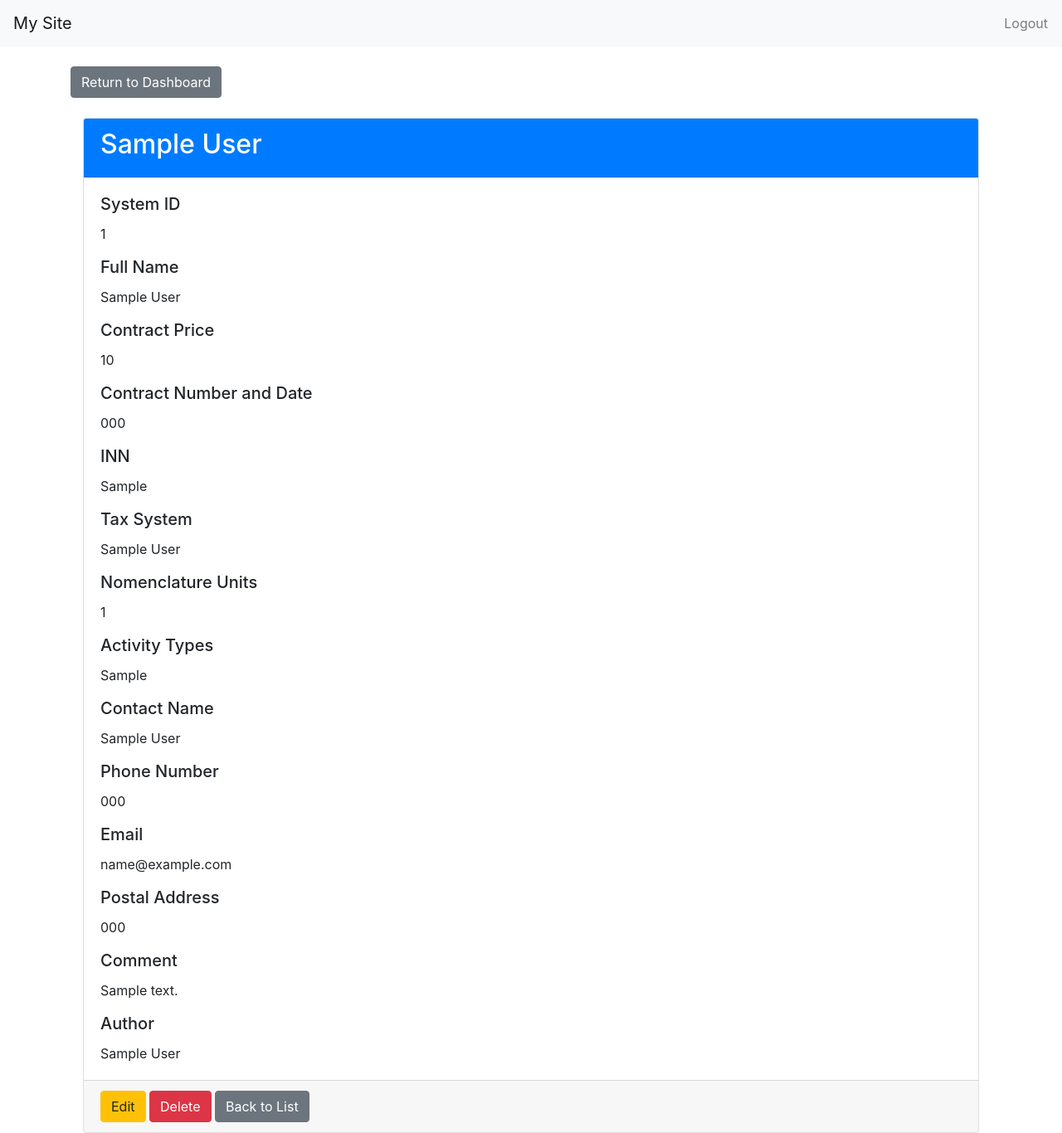
After one commit to Sergey-Pashkov/MB5.2, a Django app: page /accounting/clients/1/ in a window 1280 px wide. The commit adds this page. Shown: the whole page at 83% size. Run offline with Django 5.2, Linux system fonts and the light colour scheme; a user stored in the database is signed in; tables that the repository leaves empty hold one stand-in row (values such as "Sample post"); some libraries are stand-ins or nearby versions.

Commit message:
Создан справичник клиентов

```diff
--- a/Home_button/Accounting_button/models.py
+++ b/Home_button/Accounting_button/models.py
@@ -219,6 +219,7 @@
 # Получение пользовательской модели
 User = get_user_model()
 
+
 class Client(models.Model):
     short_name = models.CharField(max_length=255, blank=False)  # Поле для краткого наименования
     full_name = models.TextField(blank=True)  # Поле для полного наименования
@@ -226,6 +227,7 @@
     contract_number_date = models.TextField(blank=True)  # Поле для номера и даты договора
     inn = models.CharField(max_length=12, blank=True)  # Поле для ИНН
     tax_system = models.ForeignKey('TaxSystem', on_delete=models.CASCADE)  # Поле для системы налогообложения, обязательно для заполнения
+    nomenclature_units = models.IntegerField(blank=False, default=0)  # Поле для количества номенклатурных единиц
     activity_types = models.TextField(blank=True)  # Поле для видов деятельности
     contact_name = models.CharField(max_length=255, blank=True)  # Поле для имени контакта
     phone_number = models.CharField(max_length=15, blank=True)  # Поле для номера телефона
--- /dev/null
+++ b/Home_button/Accounting_button/templates/Accounting_button/Client_list/client_detail.html
@@ -0,0 +1,62 @@
+{% extends 'Accounting_button/base.html' %}
+{% block title %}Client Detail{% endblock %}
+
+{% block content %}
+<div class="container mt-4">
+    <div class="card">
+        <div class="card-header bg-primary text-white">
+            <h2>{{ client.short_name }}</h2>
+        </div>
+        <div class="card-body">
+            <h5 class="card-title">System ID</h5>
+            <p class="card-text">{{ client.id }}</p>
+
+            <h5 class="card-title">Full Name</h5>
+            <p class="card-text">{{ client.full_name }}</p>
+
+            <h5 class="card-title">Contract Price</h5>
+            <p class="card-text">{{ client.contract_price }}</p>
+
+            <h5 class="card-title">Contract Number and Date</h5>
+            <p class="card-text">{{ client.contract_number_date }}</p>
+
+            <h5 class="card-title">INN</h5>
+            <p class="card-text">{{ client.inn }}</p>
+
+            <h5 class="card-title">Tax System</h5>
+            <p class="card-text">{{ client.tax_system.name }}</p>
+
+            <h5 class="card-title">Nomenclature Units</h5>
+            <p class="card-text">{{ client.nomenclature_units }}</p>
+
+            <h5 class="card-title">Activity Types</h5>
+            <p class="card-text">{{ client.activity_types }}</p>
+
+            <h5 class="card-title">Contact Name</h5>
+            <p class="card-text">{{ client.contact_name }}</p>
+
+            <h5 class="card-title">Phone Number</h5>
+            <p class="card-text">{{ client.phone_number }}</p>
+
+            <h5 class="card-title">Email</h5>
+            <p class="card-text">{{ client.email }}</p>
+
+            <h5 class="card-title">Postal Address</h5>
+            <p class="card-text">{{ client.postal_address }}</p>
+
+            <h5 class="card-title">Comment</h5>
+            <p class="card-text">{{ client.comment }}</p>
+
+            <h5 class="card-title">Author</h5>
+            <p class="card-text">{{ client.author_name }}</p>
+        </div>
+        <div class="card-footer text-muted">
+            <a href="{% url 'client_edit' client.id %}" class="btn btn-warning">Edit</a>
+            {% if request.user.user_type == 'owner' %}
+            <a href="{% url 'client_delete' client.id %}" class="btn btn-danger">Delete</a>
+            {% endif %}
+            <a href="{% url 'client_list' %}" class="btn btn-secondary">Back to List</a>
+        </div>
+    </div>
+</div>
+{% endblock %}
--- a/Home_button/Accounting_button/templates/Accounting_button/executor_dashboard.html
+++ b/Home_button/Accounting_button/templates/Accounting_button/executor_dashboard.html
@@ -3,7 +3,11 @@
 
 {% block title %}Executor Dashboard{% endblock %}
 
+
 {% block content %}
 <h1>Welcome, {{ request.user.first_name }}!</h1>
 <p>This is the executor dashboard.</p>
+
+<a href="{% url 'client_list' %}" class="btn btn-warning mb-3">Список клиентов</a>
+
 {% endblock %}
--- a/Home_button/Accounting_button/templates/Accounting_button/organizer_dashboard.html
+++ b/Home_button/Accounting_button/templates/Accounting_button/organizer_dashboard.html
@@ -19,5 +19,8 @@
        <!-- Кнопка для перехода на справочник систем налогообложения -->
     <a href="{% url 'tax_systems_list' %}" class="btn btn-warning mb-3">Системы налогообложения</a>
 
+
+    <a href="{% url 'client_list' %}" class="btn btn-warning mb-3">Список клиентов</a>
+
 </div>
 {% endblock %}
--- a/Home_button/Accounting_button/templates/Accounting_button/owner_dashboard.html
+++ b/Home_button/Accounting_button/templates/Accounting_button/owner_dashboard.html
@@ -19,5 +19,7 @@
      <!-- Кнопка для перехода на справочник систем налогообложения -->
     <a href="{% url 'tax_systems_list' %}" class="btn btn-warning mb-3">Системы налогообложения</a>
 
+    <a href="{% url 'client_list' %}" class="btn btn-warning mb-3">Список клиентов</a>
+
 </div>
 {% endblock %}
--- a/Home_button/Accounting_button/urls.py
+++ b/Home_button/Accounting_button/urls.py
@@ -26,6 +26,7 @@
 from django.urls import path
 from .views import OrganizerTariffListView, OrganizerTariffCreateView, OrganizerTariffDetailView, OrganizerTariffUpdateView, OrganizerTariffDeleteView
 
+from .views import ClientListView, ClientDetailView, ClientCreateView, ClientUpdateView, ClientDeleteView
 
 urlpatterns = [
     path('positions/', PositionDirectoryListView.as_view(), name='positions_list'),
@@ -82,4 +83,10 @@
     path('tax_systems/<int:pk>/', TaxSystemDetailView.as_view(), name='tax_system_detail'),
     path('tax_systems/<int:pk>/edit/', TaxSystemUpdateView.as_view(), name='tax_system_edit'),
     path('tax_systems/<int:pk>/delete/', TaxSystemDeleteView.as_view(), name='tax_system_delete'),
+
+    path('clients/', ClientListView.as_view(), name='client_list'),
+    path('clients/<int:pk>/', ClientDetailView.as_view(), name='client_detail'),
+    path('clients/new/', ClientCreateView.as_view(), name='client_create'),
+    path('clients/<int:pk>/edit/', ClientUpdateView.as_view(), name='client_edit'),
+    path('clients/<int:pk>/delete/', ClientDeleteView.as_view(), name='client_delete'),
 ]
--- a/Home_button/Accounting_button/views.py
+++ b/Home_button/Accounting_button/views.py
@@ -425,3 +425,68 @@
     model = TaxSystem
     template_name = 'Accounting_button/tax_systems/tax_system_confirm_delete.html'
     success_url = reverse_lazy('tax_systems_list')
+
+
+from django.shortcuts import render, get_object_or_404, redirect
+from django.urls import reverse_lazy
+from django.views.generic import ListView, DetailView, CreateView, UpdateView, DeleteView
+from django.contrib.auth.decorators import login_required
+from django.utils.decorators import method_decorator
+from .models import Client
+from .forms import ClientForm
+from .decorators import owner_required, owner_or_organizer_required, executor_forbidden
+
+# Представление для отображения списка клиентов
+@method_decorator(login_required, name='dispatch')
+class ClientListView(ListView):
+    model = Client  # Указываем модель для списка
+    template_name = 'Accounting_button/Client_list/client_list.html'
+    context_object_name = 'clients'  # Имя переменной в контексте шаблона
+
+    def get_queryset(self):
+        # Организаторы и исполнители видят только тех клиентов, которые не скрыты в списке
+        if self.request.user.user_type in ['organizer', 'executor']:
+            return Client.objects.filter(hide_in_list=False)
+        # Собственники видят всех клиентов
+        return Client.objects.all()
+
+# Представление для отображения деталей клиента
+@method_decorator(login_required, name='dispatch')
+class ClientDetailView(DetailView):
+    model = Client  # Указываем модель для деталей
+    template_name = 'Accounting_button/Client_list/client_detail.html'
+    context_object_name = 'client'  # Имя переменной в контексте шаблона
+
+# Представление для создания нового клиента (доступно для собственников и организаторов)
+@method_decorator(owner_or_organizer_required, name='dispatch')
+class ClientCreateView(CreateView):
+    model = Client  # Указываем модель для создания
+    form_class = ClientForm  # Указываем форму для создания клиента
+    template_name = 'Accounting_button/Client_list/client_form.html'
+    success_url = reverse_lazy('client_list')  # URL для перенаправления после успешного создания
+
+    def form_valid(self, form):
+        form.instance.author = self.request.user  # Устанавливаем автора записи
+        return super().form_valid(form)
+
+# Представление для редактирования клиента (доступно для собственников и организаторов)
+@method_decorator(owner_or_organizer_required, name='dispatch')
+class ClientUpdateView(UpdateView):
+    model = Client  # Указываем модель для редактирования
+    form_class = ClientForm  # Указываем форму для редактирования клиента
+    template_name = 'Accounting_button/Client_list/client_form.html'
+    success_url = reverse_lazy('client_list')  # URL для перенаправления после успешного редактирования
+
+    def get_form(self):
+        form = super().get_form()
+        # Ограничиваем доступ для редактирования поля short_name для организаторов и исполнителей
+        if self.request.user.user_type != 'owner':
+            form.fields['short_name'].disabled = True
+        return form
+
+# Представление для удаления клиента (доступно только для собственников)
+@method_decorator(owner_required, name='dispatch')
+class ClientDeleteView(DeleteView):
+    model = Client  # Указываем модель для удаления
+    template_name = 'Accounting_button/Client_list/client_confirm_delete.html'
+    success_url = reverse_lazy('client_list')  # URL для перенаправления после успешного удаления
```
Also changed, not shown: Home_button/Accounting_button/forms.py (added, +23 -0 lines), Home_button/Accounting_button/templates/Accounting_button/Client_list/client_confirm_delete.html (added, +23 -0 lines), Home_button/Accounting_button/templates/Accounting_button/Client_list/client_form.html (added, +37 -0 lines), Home_button/Accounting_button/templates/Accounting_button/Client_list/client_list.html (added, +42 -0 lines), Home_button/Accounting_button/migrations/0018_client_nomenclature_units_and_more.py (added).
